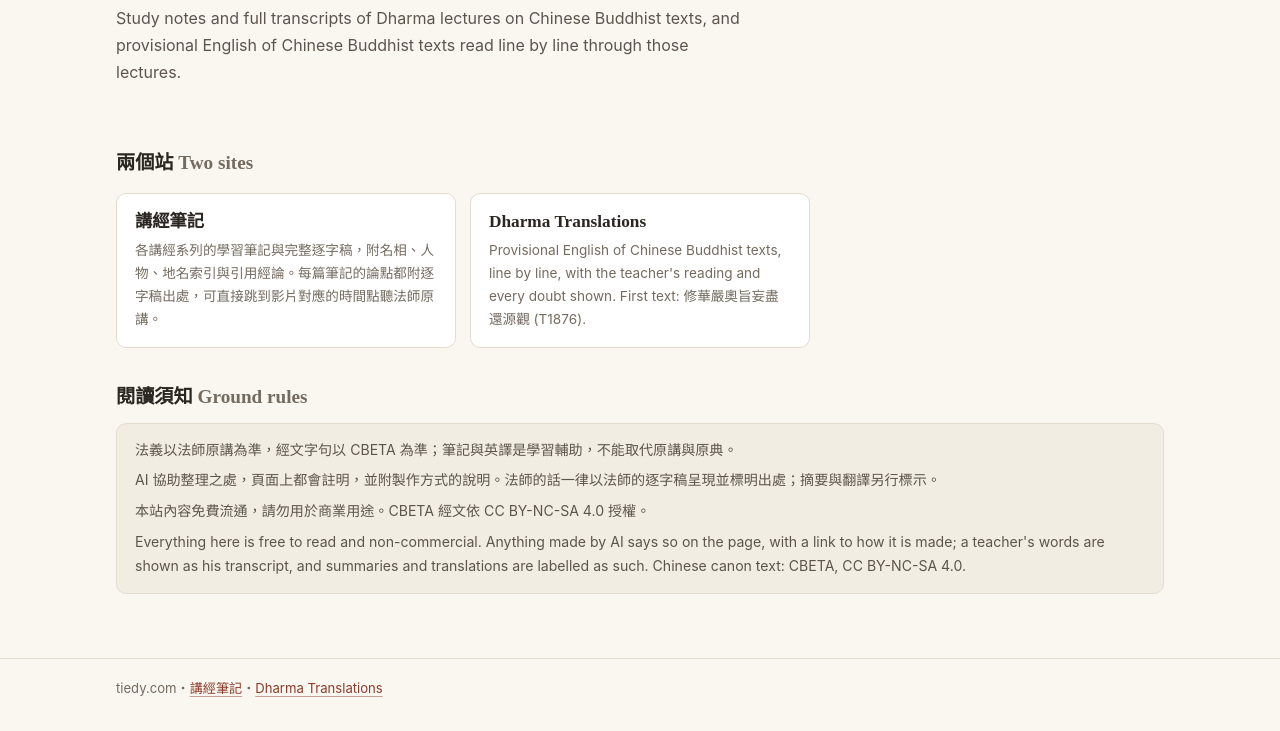
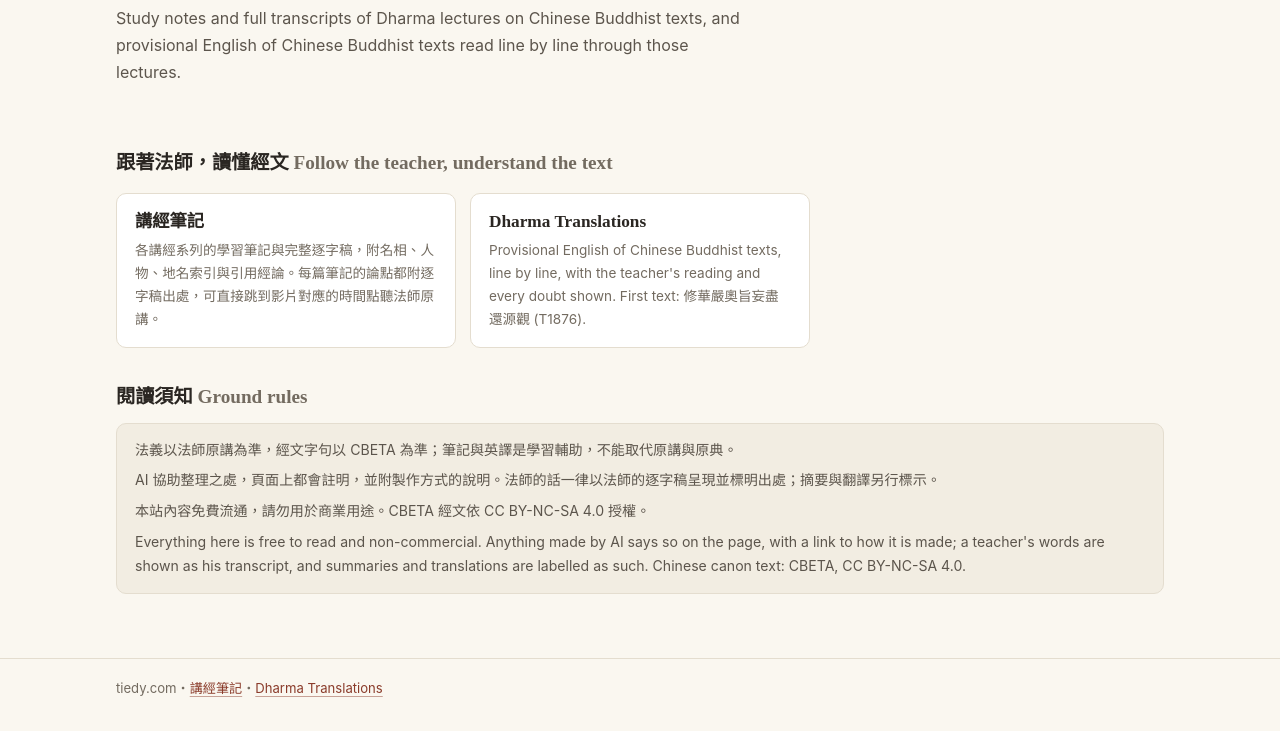
Before and after one commit to tamondigital/tamondigital.github.io, a plain HTML site: page index.html in a window 1280 px wide. Shown: the part 190-921 px from the top of the page. Drawn offline with Linux system fonts and the light colour scheme.

Commit message:
homepage: section heading says what the pages do, not how many there are

```diff
--- a/index.html
+++ b/index.html
@@ -54,7 +54,7 @@
     <p lang="en">Study notes and full transcripts of Dharma lectures on Chinese Buddhist texts, and provisional English of Chinese Buddhist texts read line by line through those lectures.</p>
   </section>
 
-  <h2 class="section-title">兩個站 <span class="muted" lang="en">Two sites</span></h2>
+  <h2 class="section-title">跟著法師，讀懂經文 <span class="muted" lang="en">Follow the teacher, understand the text</span></h2>
   <ul class="cards">
     <li><a class="card" href="/dharma-notes/">
       <h3>講經筆記</h3>
```
